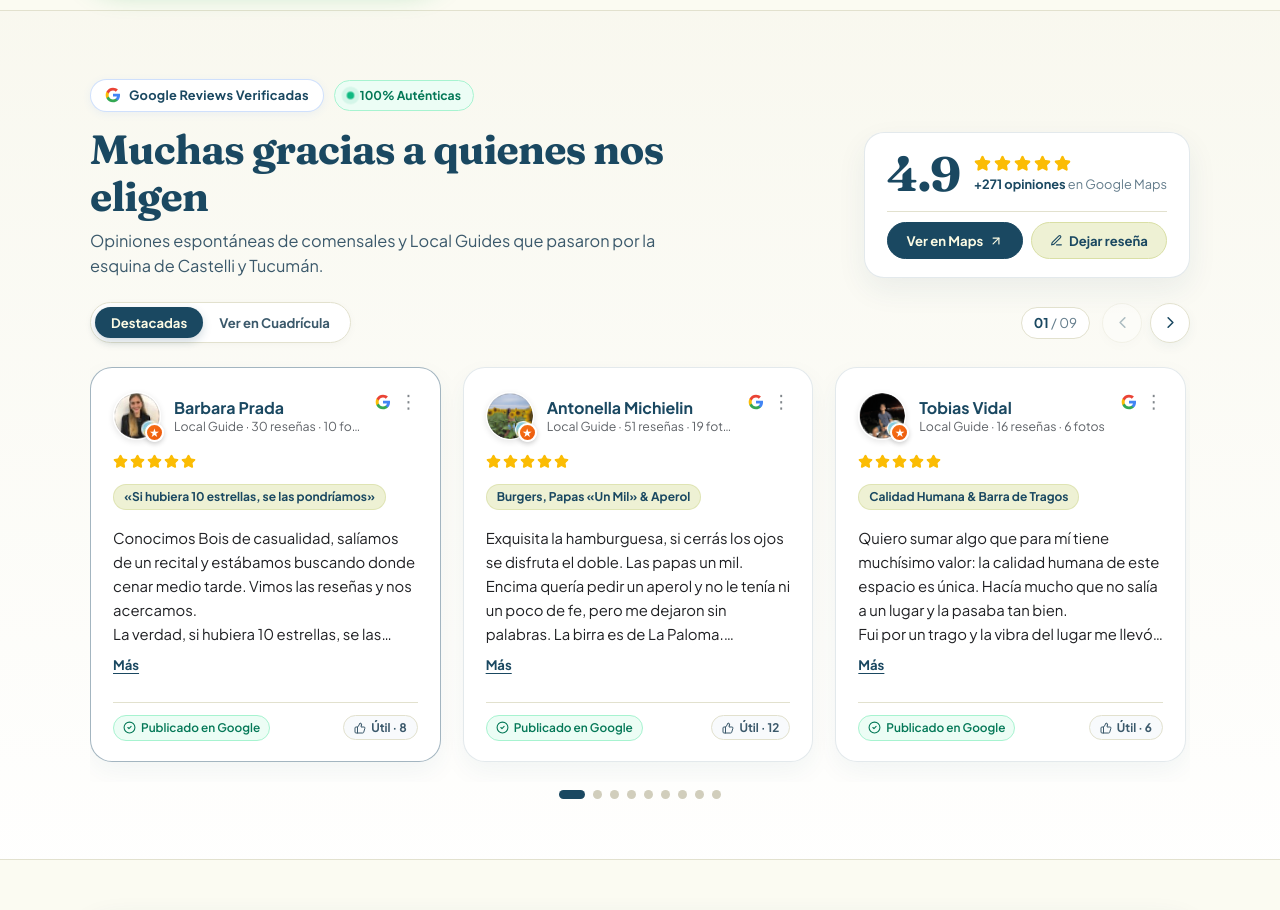
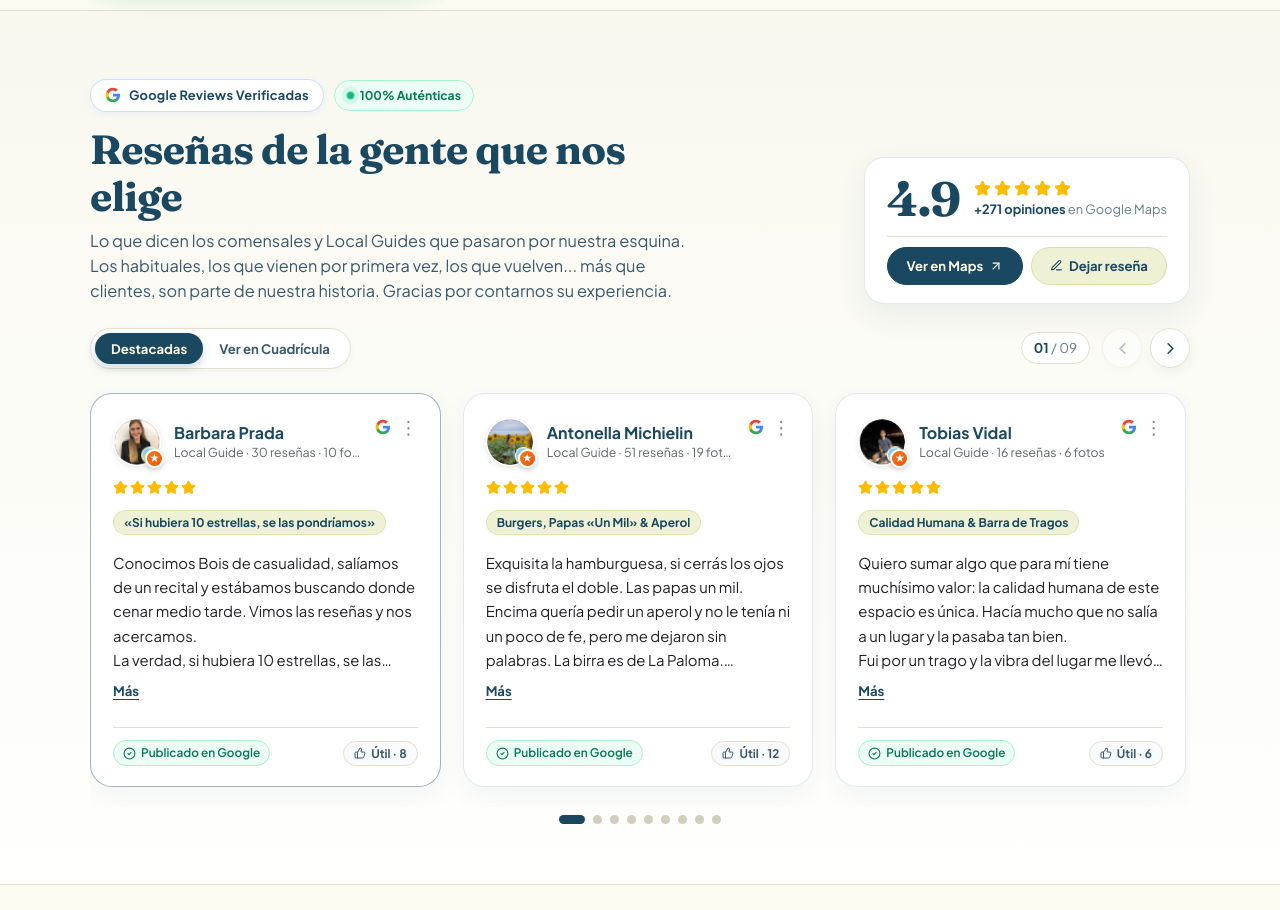
Before and after one commit to boiscantina/bois-cantina, a React (Vite) app: page / in a window 1280 px wide. Shown: the part 1580-2490 px from the top of the page. Built offline with nearby package versions, Linux system fonts and the light colour scheme.

Commit message:
copy(reviews): actualizar titulo y descripcion de la seccion de resenas

```diff
--- a/src/App.jsx
+++ b/src/App.jsx
@@ -465,10 +465,10 @@ export default function App() {
                 </div>
 
                 <h2 className="reviews-section-title">
-                  Muchas gracias a quienes nos eligen
+                  Reseñas de la gente que nos elige
                 </h2>
                 <p className="reviews-section-subtitle">
-                  Opiniones espontáneas de comensales y Local Guides que pasaron por la esquina de Castelli y Tucumán.
+                  Lo que dicen los comensales y Local Guides que pasaron por nuestra esquina. Los habituales, los que vienen por primera vez, los que vuelven... más que clientes, son parte de nuestra historia. Gracias por contarnos su experiencia.
                 </p>
               </div>
 
```
